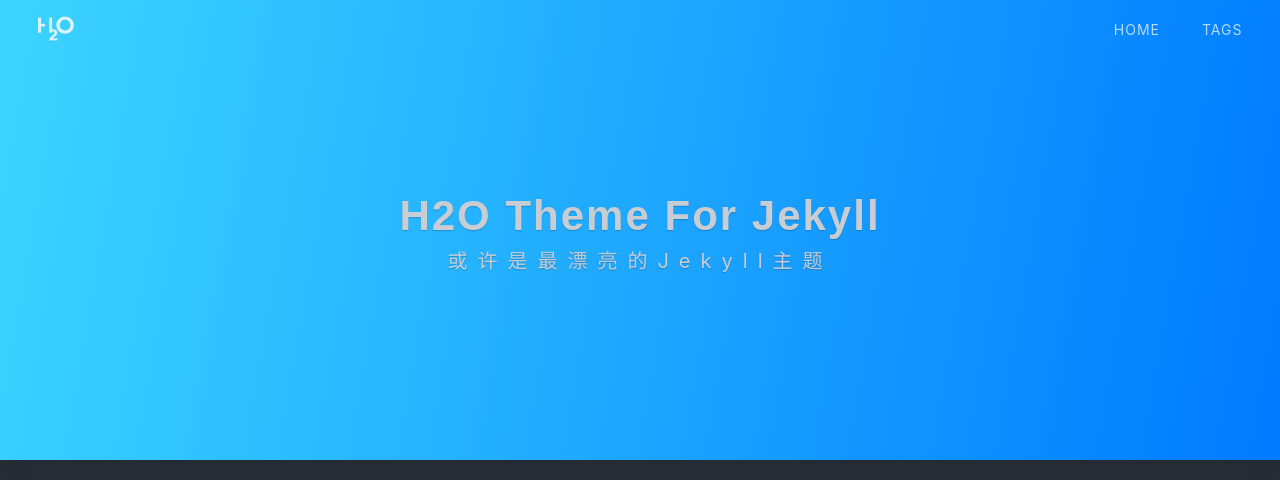
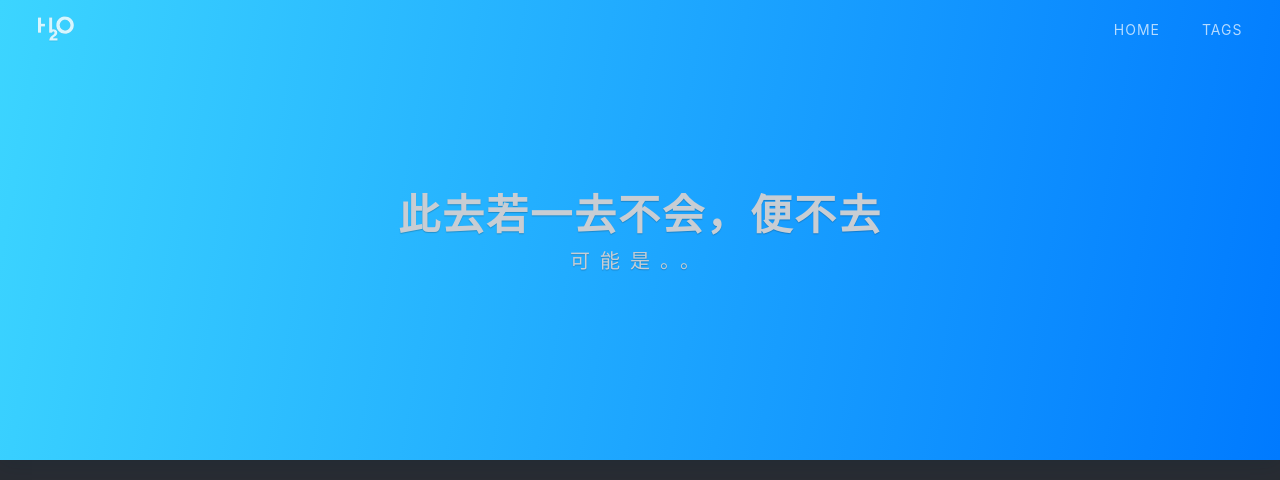
Before and after one commit to zcsee/zcsee.github.io, a Jekyll site: the page built from index.html, in a window 1280 px wide and 1116 px high. Shown: the top 480 px of the window. Built offline with Jekyll 4.4.1, drawn with Linux system fonts in a browser that asks for light colours; nearby versions of some CDN libraries; the list of posts is cut into pages by our own code; a style sheet for code colours, icons or effects is not loaded; grey boxes are pictures that could not be loaded.

Commit message:
Update index.html

```diff
--- a/index.html
+++ b/index.html
@@ -1,7 +1,7 @@
 ---
 layout: default
-home-title: H2O Theme For Jekyll
-description: 或许是最漂亮的Jekyll主题
+home-title: 此去若一去不会，便不去
+description: 可能是。。
 ---
 
 {% include header.html %}
```
